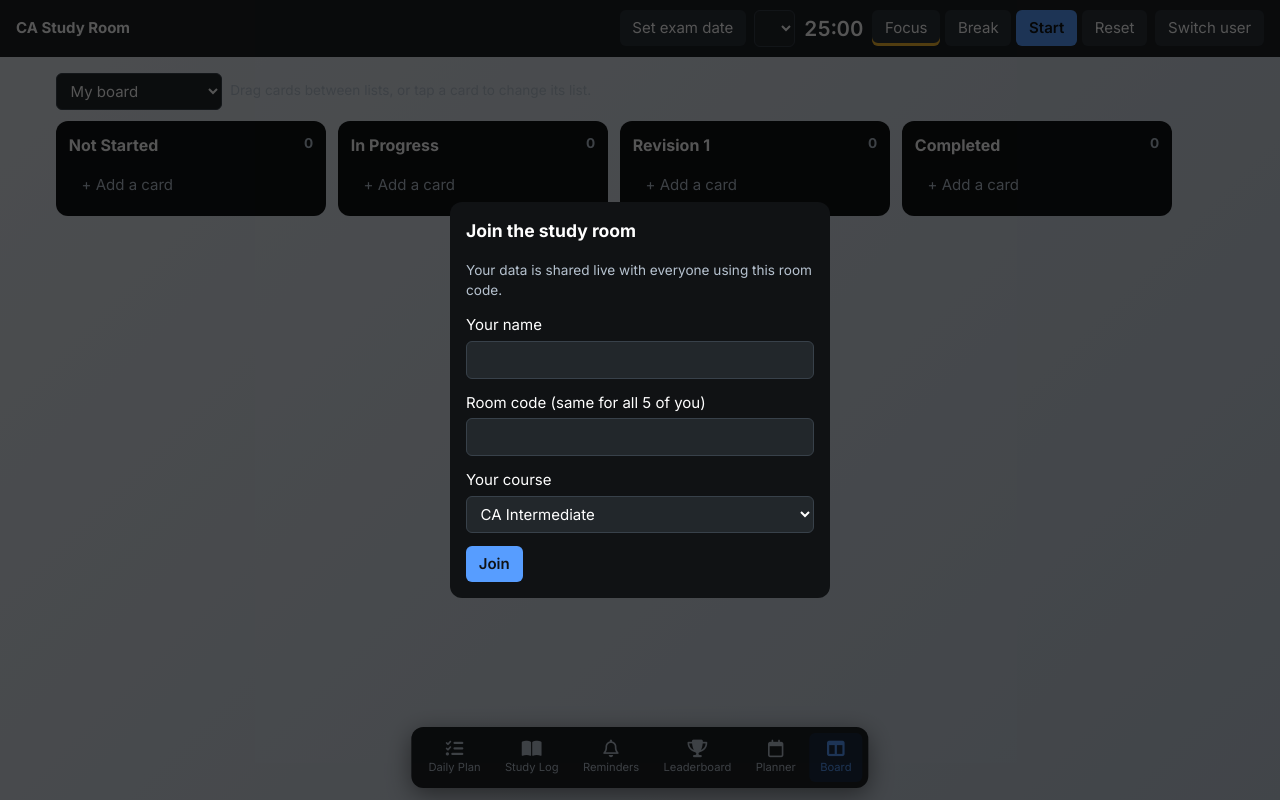
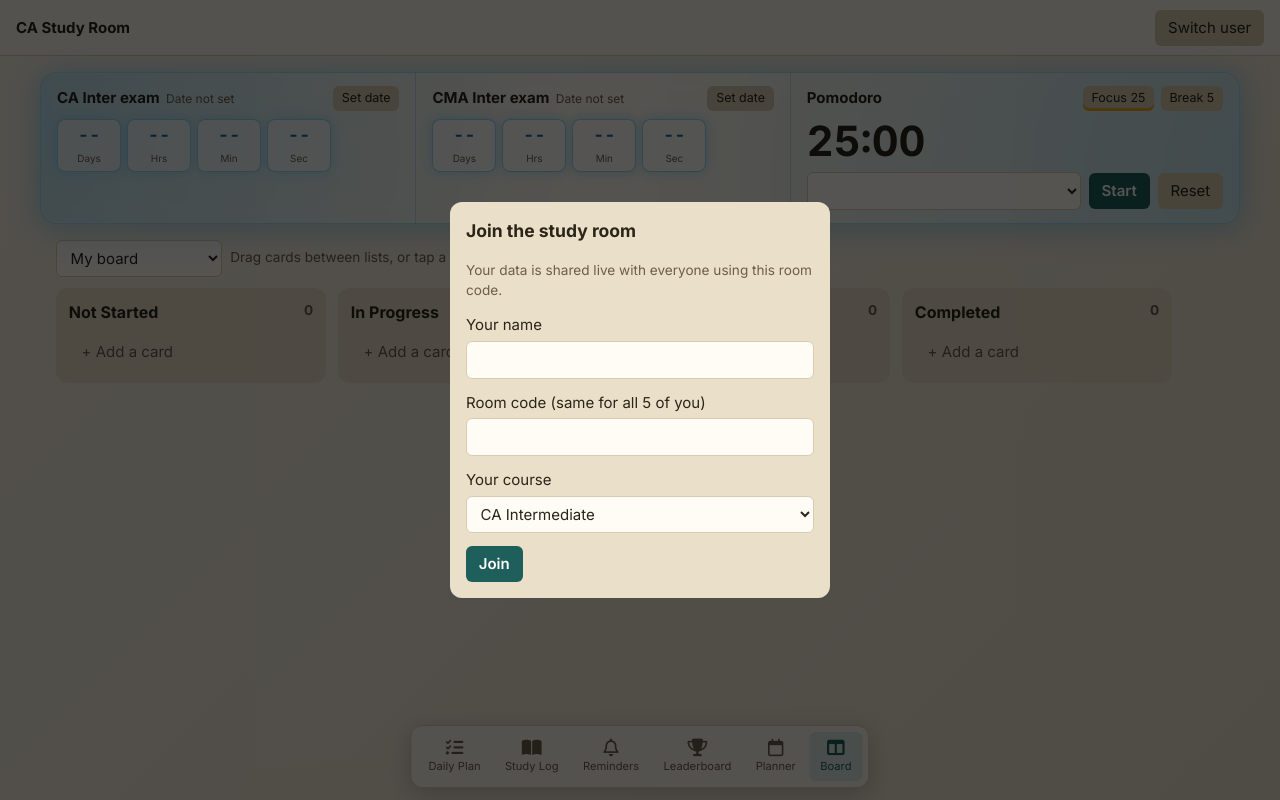
Before and after one commit to nirmalgandhi-art/ca-studyroom, a plain HTML site: page index.html in a window 1280 px wide. Drawn offline with Linux system fonts and the light colour scheme; a script that the page names is missing.

Commit message:
new change

```diff
--- a/index.html
+++ b/index.html
@@ -7,49 +7,58 @@
 <link href="https://fonts.googleapis.com/css2?family=Inter:wght@400;600;700&display=swap" rel="stylesheet">
 <link rel="stylesheet" href="https://cdnjs.cloudflare.com/ajax/libs/font-awesome/6.5.1/css/all.min.css">
 <style>
-:root{--bg:#101214;--c:#22272b;--c2:#2c333a;--tx:#b6c2cf;--bl:#579dff;--am:#F2B632;--rd:#f87168}
+:root{--bg:#EADFC8;--c:#FFFCF5;--c2:#D8CCB0;--tx:#6B5F4B;--ink:#2B2418;--bl:#1F5F5B;--am:#E3A82B;--rd:#B3412F}
 *{box-sizing:border-box}
-body{margin:0;min-height:100vh;padding-bottom:96px;color:var(--tx);font:15px/1.45 Inter,system-ui,sans-serif;background:linear-gradient(135deg,#e4e9ef,#c5d0dd)}
+body{margin:0;min-height:100vh;padding-bottom:96px;color:var(--tx);font:15px/1.45 Inter,system-ui,sans-serif;background:linear-gradient(135deg,#F7F1E3,#EFE6D2)}
 input,select,button{font:inherit}
-input,select{background:var(--c);color:#fff;border:1px solid #38414a;border-radius:6px;padding:.45rem .6rem;min-width:0}
-button{cursor:pointer;border:0;border-radius:6px;background:var(--c2);color:#fff;padding:.45rem .8rem}
-button.pb{background:var(--bl);color:#101214;font-weight:600}
+input,select{background:var(--c);color:var(--ink);border:1px solid var(--c2);border-radius:6px;padding:.45rem .6rem;min-width:0}
+button{cursor:pointer;border:0;border-radius:6px;background:var(--c2);color:var(--ink);padding:.45rem .8rem}
+button.pb{background:var(--bl);color:#fff;font-weight:600}
 button:focus-visible,input:focus-visible,select:focus-visible{outline:3px solid var(--am)}
-.bar{background:#1d2125;color:#fff;display:flex;flex-wrap:wrap;gap:.5rem;align-items:center;padding:.6rem 1rem}
+.bar{background:#FBF7EE;border-bottom:1px solid var(--c2);color:var(--ink);display:flex;flex-wrap:wrap;gap:.5rem;align-items:center;padding:.6rem 1rem}
 .bar small{color:var(--tx)}.sp{flex:1}
-.tm{display:flex;gap:.3rem;align-items:center;flex-wrap:wrap}
-.tm b{font:600 1.3rem 'Inter';font-variant-numeric:tabular-nums;min-width:4.2rem;text-align:center}
-.tm select{max-width:150px}
+.hero{position:relative;max-width:1200px;margin:1rem auto 0;border-radius:16px;overflow:hidden;background:rgba(255,252,245,.72);border:1px solid rgba(135,206,235,.75);box-shadow:0 0 28px rgba(135,206,235,.55),0 8px 30px rgba(110,170,210,.25)}
+.glow{position:absolute;inset:-30%;background:radial-gradient(circle at 12% 30%,rgba(135,206,235,.65),transparent 38%),radial-gradient(circle at 88% 70%,rgba(135,206,235,.55),transparent 42%);filter:blur(28px);pointer-events:none}
+.hin{position:relative;display:grid;grid-template-columns:1fr 1fr 1.2fr;backdrop-filter:blur(10px)}
+.hin>div{padding:.8rem 1rem}.hin>div+div{border-left:1px solid rgba(135,206,235,.55)}
+@media(max-width:760px){.hero{margin:1rem .5rem 0}.hin{grid-template-columns:1fr}.hin>div+div{border-left:0;border-top:1px solid rgba(135,206,235,.55)}}
+.hh{display:flex;align-items:center;gap:.4rem;flex-wrap:wrap;margin-bottom:.5rem;color:var(--ink)}.hh .note{flex:1;font-size:.75rem}
+button.sm{padding:.2rem .55rem;font-size:.78rem}
+.tiles{display:flex;gap:6px}
+.tl{flex:1;max-width:64px;text-align:center;background:rgba(255,255,255,.6);border:1px solid rgba(135,206,235,.85);border-radius:8px;padding:.25rem 0;box-shadow:0 0 12px rgba(135,206,235,.65)}
+.tl b{display:block;font:700 1.1rem/1.25 Inter;color:#1b6a9c;font-variant-numeric:tabular-nums}.tl small{font-size:.62rem;color:var(--tx)}
+.clock{font:700 clamp(2rem,6vw,2.6rem)/1.1 Inter;color:var(--ink);font-variant-numeric:tabular-nums;margin:.2rem 0 .5rem}
+.hin select{flex:1;min-width:0}.hin .row{margin:0}
 .on{box-shadow:inset 0 -3px var(--am)}
 main{padding:1rem;max-width:1200px;margin:0 auto}
 section{display:none}section.on{display:block;box-shadow:none}
 .col{background:var(--bg);border-radius:12px;padding:.8rem}
 .w{max-width:760px;margin:0 auto}
-.col h3{margin:0 0 .6rem;color:#fff;font-size:1rem;display:flex;justify-content:space-between}
+.col h3{margin:0 0 .6rem;color:var(--ink);font-size:1rem;display:flex;justify-content:space-between}
 .kan{display:flex;gap:12px;align-items:flex-start;overflow-x:auto;padding-bottom:8px}
 .kan .col{flex:0 0 270px}
-.kc{background:var(--c);border-radius:8px;padding:.55rem .65rem;margin-bottom:8px;color:#dfe5ec;cursor:pointer;box-shadow:0 1px #0008}
+.kc{background:var(--c);border-radius:8px;padding:.55rem .65rem;margin-bottom:8px;color:var(--ink);cursor:pointer;box-shadow:0 1px 2px #0003}
 .kc:hover{outline:2px solid var(--bl)}.kc small{color:var(--tx)}
 .lab{display:inline-block;border-radius:4px;padding:0 .45rem;font-size:.72rem;font-weight:600;color:#fff;margin-bottom:.25rem}
 .add{width:100%;background:none;text-align:left;color:var(--tx)}.add:hover{background:var(--c)}
 .row{display:flex;gap:.5rem;flex-wrap:wrap;align-items:center;margin:0 0 .7rem}
 .row>input:first-child{flex:1}
 ul{list-style:none;margin:0;padding:0}
-li{display:flex;align-items:center;gap:.6rem;padding:.55rem 0;border-bottom:1px solid var(--c2);color:#dfe5ec}
+li{display:flex;align-items:center;gap:.6rem;padding:.55rem 0;border-bottom:1px solid var(--c2);color:var(--ink)}
 li .g{flex:1}li small,.note{color:var(--tx);font-size:.85rem}
 .done .g{text-decoration:line-through;opacity:.6}
 .x{background:none;padding:0 .4rem;color:var(--tx)}
 .cal{display:grid;grid-template-columns:repeat(7,1fr);gap:3px}
 .cal b{text-align:center;font-size:.8rem}
-.d{min-height:72px;background:var(--c);border:1px solid var(--c2);border-radius:4px;padding:3px;font-size:.78rem;color:#dfe5ec;cursor:pointer;overflow:hidden}
+.d{min-height:72px;background:var(--c);border:1px solid var(--c2);border-radius:4px;padding:3px;font-size:.78rem;color:var(--ink);cursor:pointer;overflow:hidden}
 .d.o{background:none;border:0;cursor:default}.d.t{border:2px solid var(--bl)}.d.e{border-color:var(--rd)}
 .ev{display:block;background:var(--am);color:#101214;border-radius:3px;margin-top:2px;padding:0 3px;white-space:nowrap;overflow:hidden;text-overflow:ellipsis}
 .rk{font-weight:700;color:var(--am);width:1.8rem}
-.dock{position:fixed;bottom:12px;left:50%;transform:translateX(-50%);display:flex;gap:2px;background:#1d2125;padding:6px;border-radius:12px;box-shadow:0 6px 24px #0007;max-width:calc(100% - 16px);overflow-x:auto;z-index:6}
+.dock{position:fixed;bottom:12px;left:50%;transform:translateX(-50%);display:flex;gap:2px;background:#FBF7EE;border:1px solid var(--c2);padding:6px;border-radius:12px;box-shadow:0 6px 24px #0003;max-width:calc(100% - 16px);overflow-x:auto;z-index:6}
 .dock button{background:none;color:var(--tx);display:flex;flex-direction:column;align-items:center;gap:2px;font-size:.7rem;padding:.4rem .7rem;white-space:nowrap}
-.dock i{font-size:1.1rem}.dock .on{background:#1c2b41;color:var(--bl);box-shadow:none}
+.dock i{font-size:1.1rem}.dock .on{background:#DCEBE7;color:var(--bl);box-shadow:none}
 .ov{position:fixed;inset:0;background:#000a;display:flex;align-items:center;justify-content:center;padding:1rem;z-index:8}
-#modal{display:none}.mb{background:var(--bg);border-radius:12px;padding:1rem;width:100%;max-width:380px;color:#fff}
+#modal{display:none}.mb{background:var(--bg);border-radius:12px;padding:1rem;width:100%;max-width:380px;color:var(--ink)}
 .mb input,.mb select{width:100%;margin:.3rem 0 .8rem}
 #alert{display:none;position:sticky;top:0;z-index:7;background:var(--am);color:#101214;padding:.6rem 1rem;justify-content:space-between}
 </style>
@@ -71,18 +80,18 @@ li .g{flex:1}li small,.note{color:var(--tx);font-size:.85rem}
   <label>Chapter or topic<input id="cT" maxlength="80"></label>
   <label>Paper<select id="cP"></select></label>
   <label>List<select id="cS"></select></label>
-  <div class="row"><button class="pb" id="cSave" onclick="saveCard()">Save</button><button onclick="closeM()">Cancel</button><button id="cDel" onclick="delCard()" style="margin-left:auto;background:#5b2b27">Delete</button></div>
+  <div class="row"><button class="pb" id="cSave" onclick="saveCard()">Save</button><button onclick="closeM()">Cancel</button><button id="cDel" onclick="delCard()" style="margin-left:auto;background:#B3412F;color:#fff">Delete</button></div>
 </div></div>
 
-<header class="bar">
-  <b>CA Study Room</b><small id="who"></small><span class="sp"></span>
-  <button id="cd" onclick="setExam()">Set exam date</button>
-  <span class="tm"><select id="subj" aria-label="Paper"></select><b id="clock">25:00</b>
-    <button id="m-focus" class="on" onclick="setMode('focus')">Focus</button><button id="m-break" onclick="setMode('break')">Break</button>
-    <button class="pb" id="start" onclick="go()">Start</button><button onclick="setMode(mode)">Reset</button></span>
-  <button onclick="leave()">Switch user</button>
-</header>
+<header class="bar"><b>CA Study Room</b><small id="who"></small><span class="sp"></span><button onclick="leave()">Switch user</button></header>
 
+<div class="hero"><div class="glow"></div><div class="hin">
+  <div><div class="hh"><b>CA Inter exam</b><span class="note" id="t-CA"></span><button class="sm" onclick="setExam('CA')">Set date</button></div><div class="tiles" id="tl-CA"></div></div>
+  <div><div class="hh"><b>CMA Inter exam</b><span class="note" id="t-CMA"></span><button class="sm" onclick="setExam('CMA')">Set date</button></div><div class="tiles" id="tl-CMA"></div></div>
+  <div><div class="hh"><b>Pomodoro</b><span class="sp"></span><button id="m-focus" class="sm on" onclick="setMode('focus')">Focus 25</button><button id="m-break" class="sm" onclick="setMode('break')">Break 5</button></div>
+    <div class="clock" id="clock">25:00</div>
+    <div class="row"><select id="subj" aria-label="Paper"></select><button class="pb" id="start" onclick="go()">Start</button><button onclick="setMode(mode)">Reset</button></div></div>
+</div></div>
 <main>
   <section id="board" class="on">
     <div class="row"><select id="own" onchange="render()" aria-label="Whose board"><option value="me">My board</option><option value="all">Everyone's board</option></select><span class="note">Drag cards between lists, or tap a card to change its list.</span></div>
@@ -116,7 +125,7 @@ li .g{flex:1}li small,.note{color:var(--tx);font-size:.85rem}
   </div></section>
 
   <section id="cal"><div class="col w">
-    <div class="row"><button onclick="mv(-1)">Previous</button><b id="mTitle" style="flex:1;text-align:center;color:#fff"></b><button onclick="mv(1)">Next</button></div>
+    <div class="row"><button onclick="mv(-1)">Previous</button><b id="mTitle" style="flex:1;text-align:center;color:var(--ink)"></b><button onclick="mv(1)">Next</button></div>
     <div class="cal" id="grid"></div>
     <p class="note">Tap a day to add an event for the whole room. Tap an event to delete it.</p>
   </div></section>
@@ -212,13 +221,15 @@ $('#dock').onclick=e=>{const b=e.target.closest('button');if(!b)return;
   document.querySelectorAll('section').forEach(s=>s.classList.toggle('on',s.id===b.dataset.t));};
 
 /* Exam countdown */
-function setExam(){const v=prompt('Exam date (YYYY-MM-DD):',cfg.exam||'');if(/^\d{4}-\d\d-\d\d$/.test(v||''))store.setCfg({exam:v})}
+function setExam(k){const key='exam'+k,v=prompt(k+' Inter exam date (YYYY-MM-DD):',cfg[key]||'');if(/^\d{4}-\d\d-\d\d$/.test(v||''))store.setCfg({[key]:v})}
 function paintDays(){
-  if(!cfg.exam){$('#cd').textContent='Set exam date';return}
-  const t=new Date();t.setHours(0,0,0,0);
-  const n=Math.round((new Date(cfg.exam+'T00:00')-t)/864e5);
-  $('#cd').textContent=n>0?n+' days to exam':n==0?'Exam day':'Exam date passed';
+  ['CA','CMA'].forEach(k=>{const v=cfg['exam'+k];let x=[['Days','--'],['Hrs','--'],['Min','--'],['Sec','--']],t='Date not set';
+    if(v){const ms=new Date(v+'T09:00:00')-Date.now(),p=n=>String(n).padStart(2,'0');
+      if(ms>0){x=[['Days',Math.floor(ms/864e5)],['Hrs',p(Math.floor(ms/36e5)%24)],['Min',p(Math.floor(ms/6e4)%60)],['Sec',p(Math.floor(ms/1e3)%60)]];t=v}
+      else{x=x.map(a=>[a[0],'00']);t='Passed · '+v}}
+    $('#tl-'+k).innerHTML=x.map(a=>`<div class="tl"><b>${a[1]}</b><small>${a[0]}</small></div>`).join('');$('#t-'+k).textContent=t});
 }
+setInterval(paintDays,1000);
 
 /* Pomodoro */
 const D={focus:25,break:5};let mode='focus',left=1500,end=0,tick=null;
@@ -287,8 +298,8 @@ function renderCal(){
   for(let i=0;i<first;i++)h+='<div class="d o"></div>';
   for(let d=1;d<=n;d++){
     const ds=`${y}-${String(m+1).padStart(2,'0')}-${String(d).padStart(2,'0')}`;
-    const ev=data.events.filter(e=>e.date==ds),ex=cfg.exam==ds;
-    h+=`<div class="d ${ds==today()?'t':''} ${ex?'e':''}" onclick="addEv('${ds}')">${d}${ex?' <b style="color:var(--rd)">Exam</b>':''}${ev.map(e=>`<span class="ev" title="${esc(e.text)}" onclick="event.stopPropagation();delEv('${e.id}')">${esc(e.text)}</span>`).join('')}</div>`;
+    const ev=data.events.filter(e=>e.date==ds),ex=(cfg.examCA==ds?'CA Exam ':'')+(cfg.examCMA==ds?'CMA Exam':'');
+    h+=`<div class="d ${ds==today()?'t':''} ${ex?'e':''}" onclick="addEv('${ds}')">${d}${ex?' <b style="color:var(--rd)">'+ex+'</b>':''}${ev.map(e=>`<span class="ev" title="${esc(e.text)}" onclick="event.stopPropagation();delEv('${e.id}')">${esc(e.text)}</span>`).join('')}</div>`;
   }
   $('#grid').innerHTML=h;
 }
```
